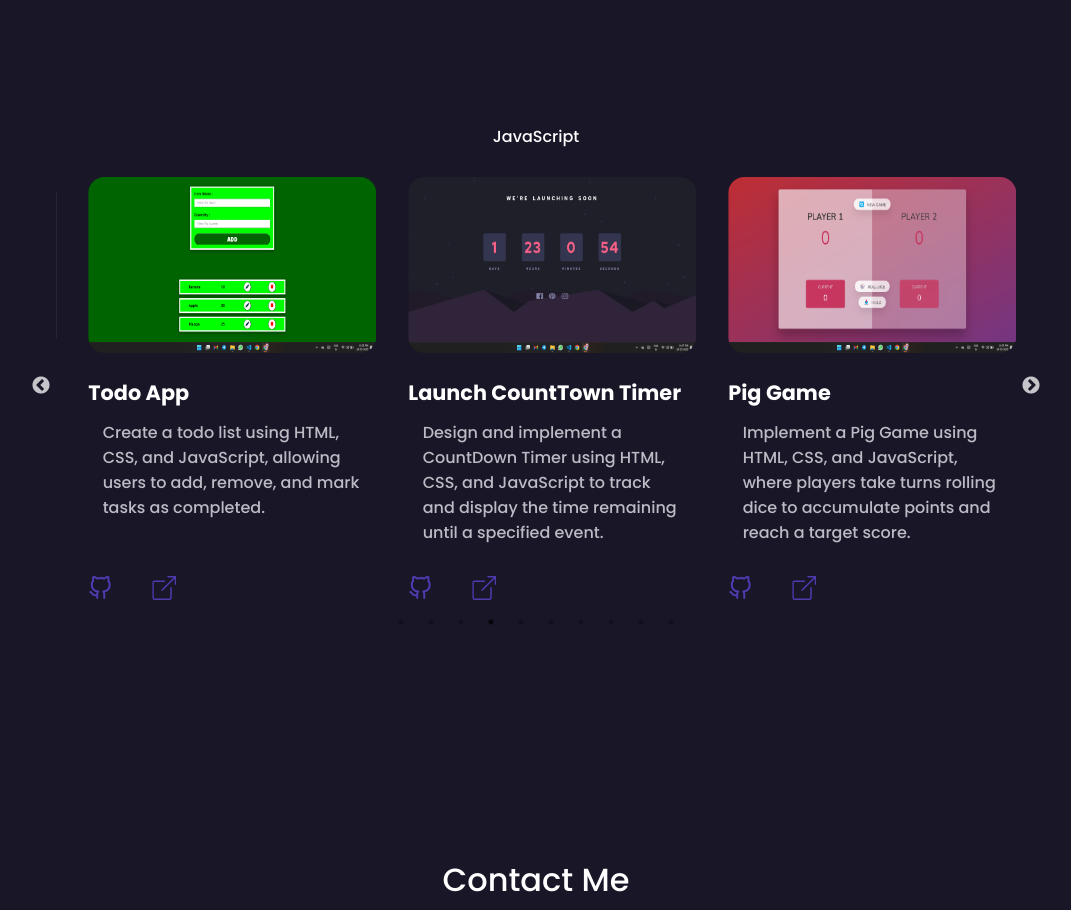
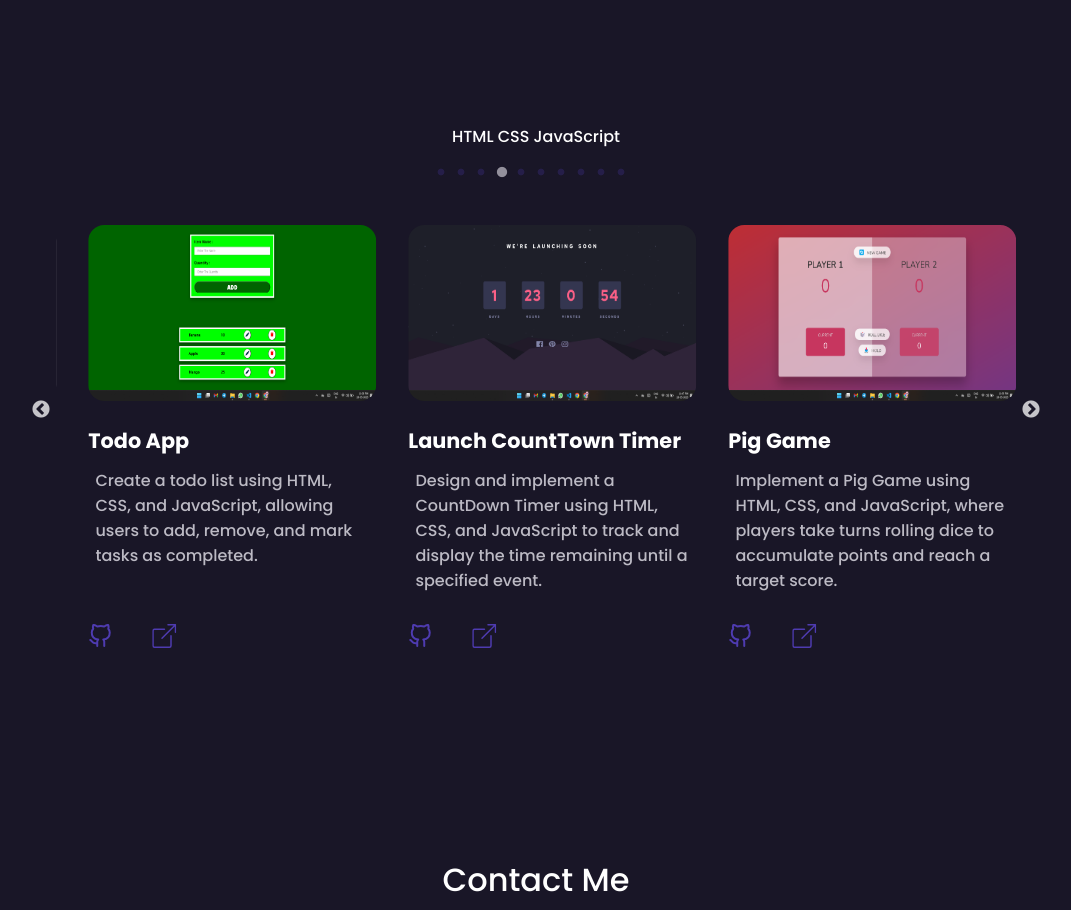
Before and after one commit to RajkumarRaja06/portfolio, a React (Create React App) app: page / in a window 1280 px wide. Shown: the part 2960-3870 px from the top of the page, without its empty margins (104-1175 px from the left). Built offline with nearby package versions, Linux system fonts and the light colour scheme; the HTML template or start-up script is replaced by a standard one.

Commit message:
change slider width and slider dot

```diff
--- a/src/component/SliderPortfolio.js
+++ b/src/component/SliderPortfolio.js
@@ -45,7 +45,7 @@ const SliderPortfolio = () => {
 
   return (
     <div className='slider-container'>
-      <div className='slider-software-name'>JavaScript</div>
+      <div className='slider-software-name'>HTML CSS JavaScript</div>
       <Slider {...settings}>
         {portfolioSliders.map(({ id, name, img, description, code, demo }) => (
           <div className='slider' key={id}>
--- a/src/style/slider.css
+++ b/src/style/slider.css
@@ -8,6 +8,7 @@
 .slider {
   width: 100%;
   height: 15rem;
+  margin-top: 3rem;
 }
 
 .slider-software-name {
@@ -43,7 +44,7 @@
 }
 
 .slider-data-description {
-  width: 90%;
+  width: 95%;
   height: 9rem;
   font-size: 1rem;
   margin: 0.75rem auto;
@@ -57,9 +58,30 @@
   gap: 2.5rem;
 }
 
+.slick-dots {
+  top: -10px;
+}
+
+.slick-dots li {
+  margin: 0;
+}
+
+.slick-dots li button:before {
+  font-size: 0.5rem;
+  color: var(--clr-button-color);
+  width: 10px;
+  height: 10px;
+}
+
+.slick-dots li.slick-active button:before {
+  font-size: 0.75rem;
+  color: var(--clr-text-light-color);
+}
+
 @media screen and (max-width: 1024px) {
   .slider-container {
     max-width: 55rem;
+    width: 85%;
   }
   .slider-data-description {
     font-size: 0.75rem;
@@ -80,7 +102,7 @@
   }
   .slider-img {
     width: 14rem;
-    height: 70%;
+    height: 50%;
   }
   .slider-img img {
     height: 100%;
```
